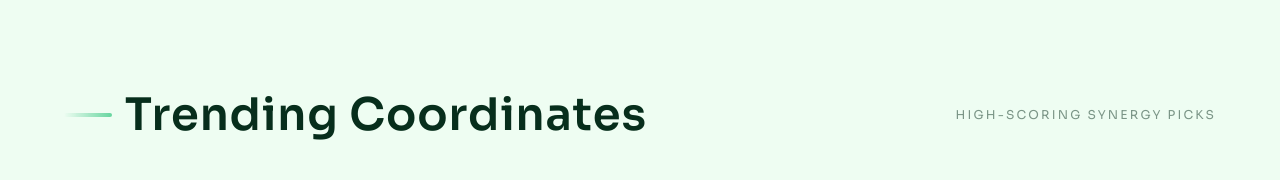
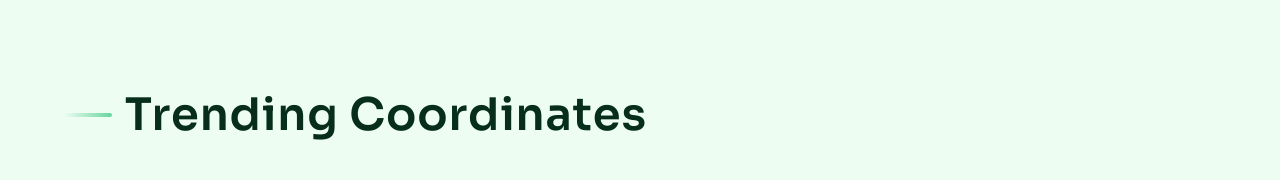
Before and after one commit to pbp-c11/FitMatrix, a Django app: page / in a window 1280 px wide. Shown: the part 2693-2873 px from the top of the page. Run offline with Django 5.2, Linux system fonts and the light colour scheme; data comes from the database, SQL or seed files in the repository; some libraries are stand-ins or nearby versions; some web fonts are replaced.

Commit message:
remove synergy

```diff
--- a/templates/home.html
+++ b/templates/home.html
@@ -135,7 +135,6 @@
 <section class="relative max-w-[1200px] mx-auto px-6 mt-24 pb-24 space-y-8 overflow-visible">
     <div class="flex flex-col md:flex-row md:items-center md:justify-between gap-6">
       <h2 class="matrix-section-title">Trending Coordinates</h2>
-      <span class="matrix-meta-label">High-scoring synergy picks</span>
     </div>
     <div class="matrix-grid">
       {% for place in spotlights %}
```
